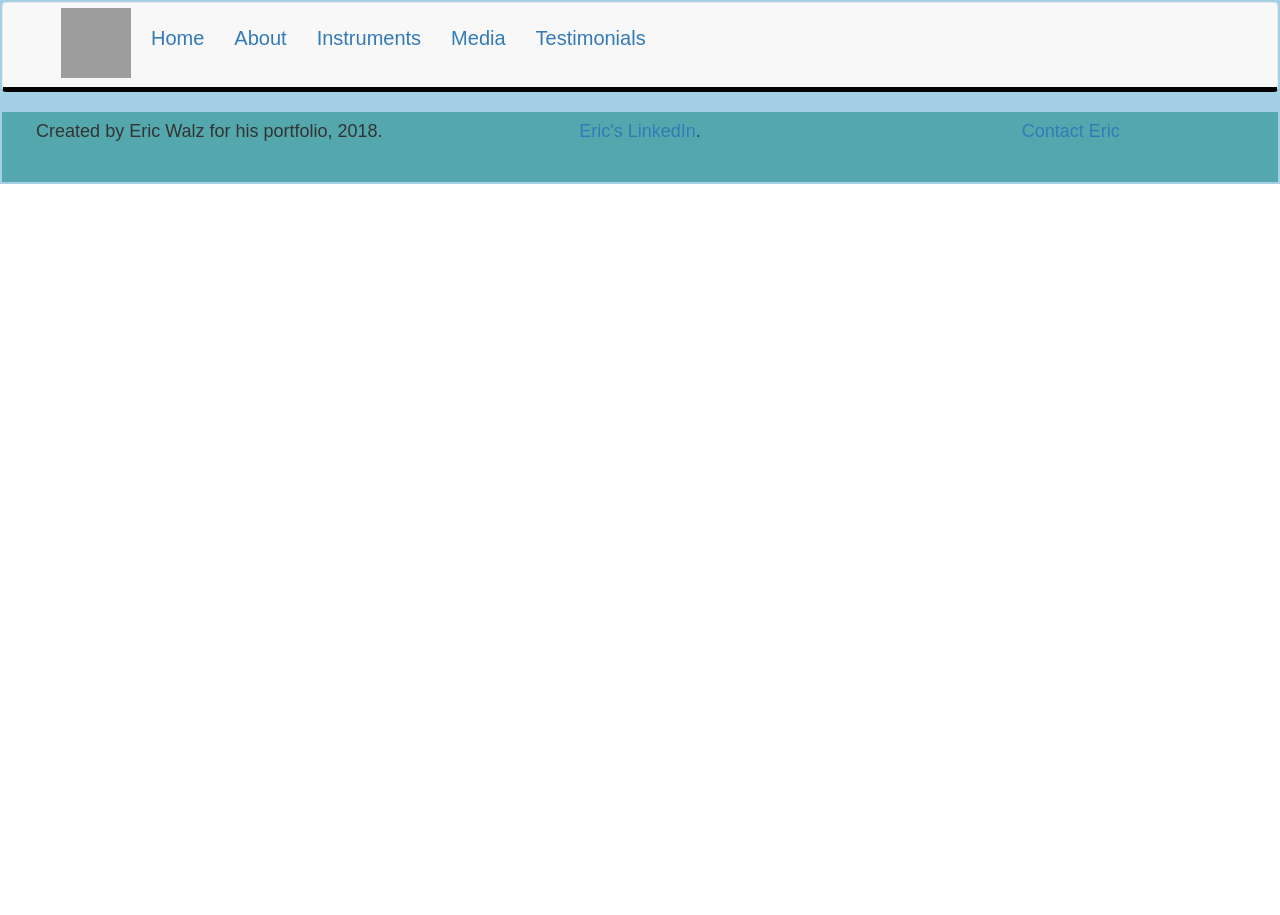
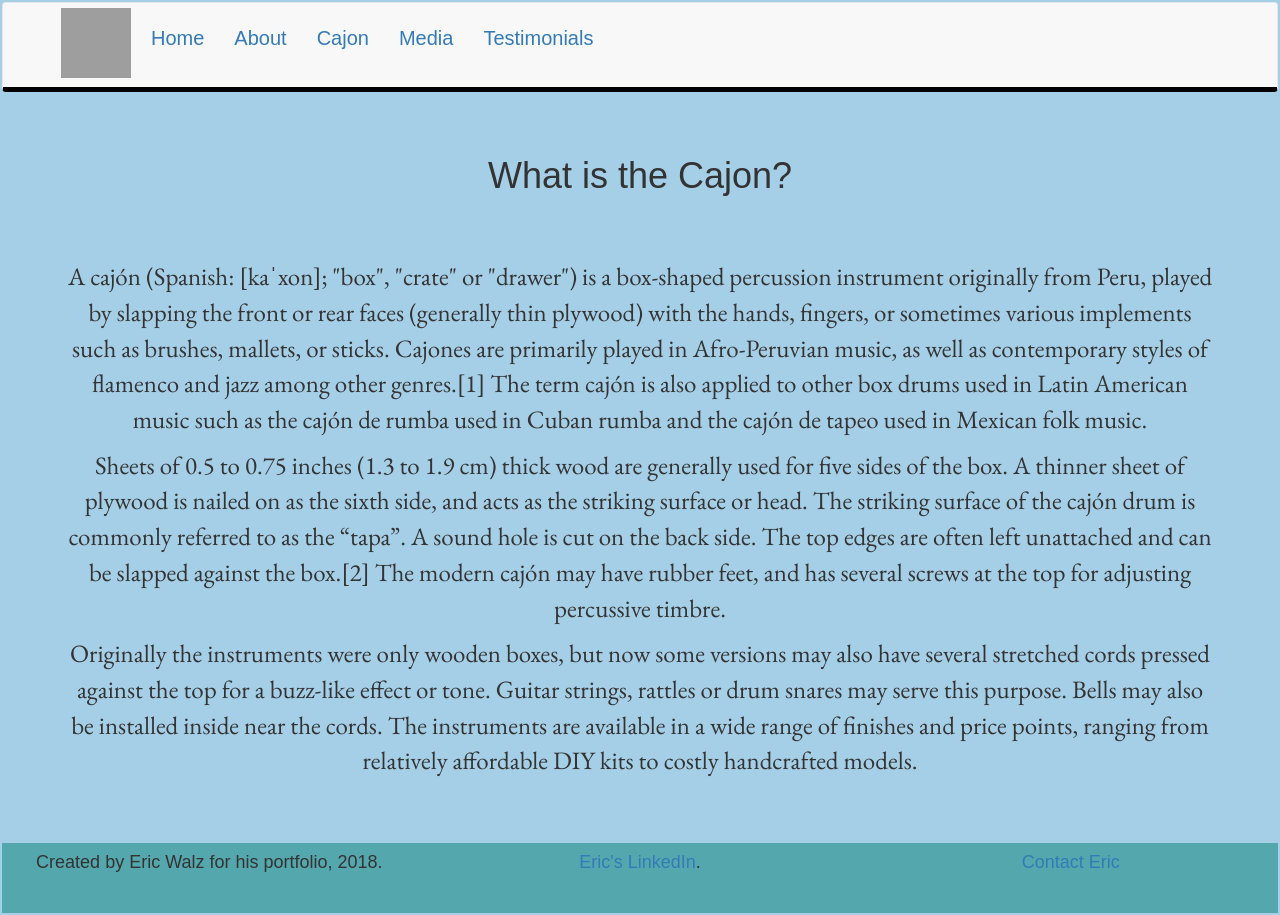
Before and after one commit to walzer85/Portfolio, a React (Create React App) app in the folder cat-house-percussion/: page /cajon in a window 1280 px wide. Before the commit the page ends 800 px from the top, so only its background shows below. Built offline with nearby package versions, Linux system fonts and the light colour scheme; grey boxes are pictures that could not be loaded; a web font is replaced by a local one.

Commit message:
added a component with info about the cajon

```diff
--- a/cat-house-percussion/src/App.js
+++ b/cat-house-percussion/src/App.js
@@ -3,6 +3,7 @@ import './App.css';
 import Header from './components/Header';
 import About from './components/About';
 import Home from './components/Home';
+import Cajon from './components/Cajon';
 import Media from './components/Media';
 import Footer from './components/Footer';
 import {
@@ -21,10 +22,9 @@ class App extends Component {
           <Switch>
             <Route path='/' exact component={Home} />
             <Route path='/about' exact component={About} />
+            <Route path='/cajon' exact component={Cajon} />
             <Route path='/media' exact component={Media} />
           </Switch>
-        {/* <Home />
-        <Media /> */}
           <Footer />
         </div>
       </BrowserRouter>
--- /dev/null
+++ b/cat-house-percussion/src/components/Cajon.js
@@ -0,0 +1,19 @@
+import React, { Component } from 'react';
+import '../App.css';
+
+class Cajon extends Component {
+  render(){
+    return (
+      <div>
+        <h1 className='Home-header'>What is the Cajon?</h1>
+        <div className='Home-body'>
+          <p>A cajón (Spanish: [kaˈxon]; "box", "crate" or "drawer") is a box-shaped percussion instrument originally from Peru, played by slapping the front or rear faces (generally thin plywood) with the hands, fingers, or sometimes various implements such as brushes, mallets, or sticks. Cajones are primarily played in Afro-Peruvian music, as well as contemporary styles of flamenco and jazz among other genres.[1] The term cajón is also applied to other box drums used in Latin American music such as the cajón de rumba used in Cuban rumba and the cajón de tapeo used in Mexican folk music.</p>
+          <p>Sheets of 0.5 to 0.75 inches (1.3 to 1.9 cm) thick wood are generally used for five sides of the box. A thinner sheet of plywood is nailed on as the sixth side, and acts as the striking surface or head. The striking surface of the cajón drum is commonly referred to as the “tapa”. A sound hole is cut on the back side. The top edges are often left unattached and can be slapped against the box.[2] The modern cajón may have rubber feet, and has several screws at the top for adjusting percussive timbre.</p>
+          <p>Originally the instruments were only wooden boxes, but now some versions may also have several stretched cords pressed against the top for a buzz-like effect or tone. Guitar strings, rattles or drum snares may serve this purpose. Bells may also be installed inside near the cords. The instruments are available in a wide range of finishes and price points, ranging from relatively affordable DIY kits to costly handcrafted models.</p>
+        </div>
+      </div>
+    )
+  }
+}
+
+export default Cajon;
--- a/cat-house-percussion/src/components/Header.js
+++ b/cat-house-percussion/src/components/Header.js
@@ -20,7 +20,7 @@ class Header extends Component {
               <Link to={'/about'}>About</Link>
             </NavItem>
             <NavItem eventkey={2} href='#'>
-              <Link to={'/instruments'}>Instruments</Link>
+              <Link to={'/cajon'}>Cajon</Link>
             </NavItem>
             <NavItem eventkey={3} href='#'>
             <Link to={'/media/'}>Media</Link>
```
Lines whose indentation alone changed are shown as unchanged.
